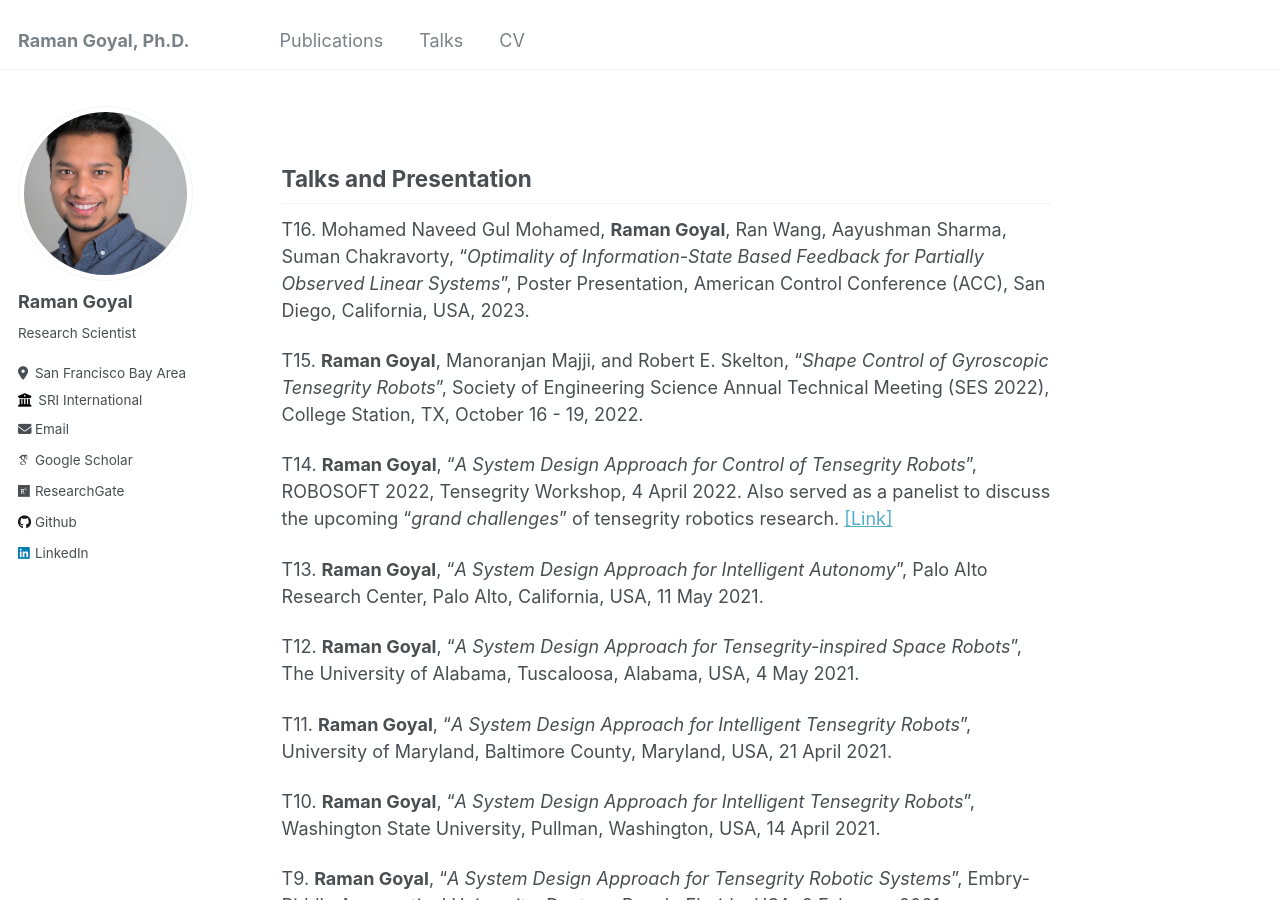
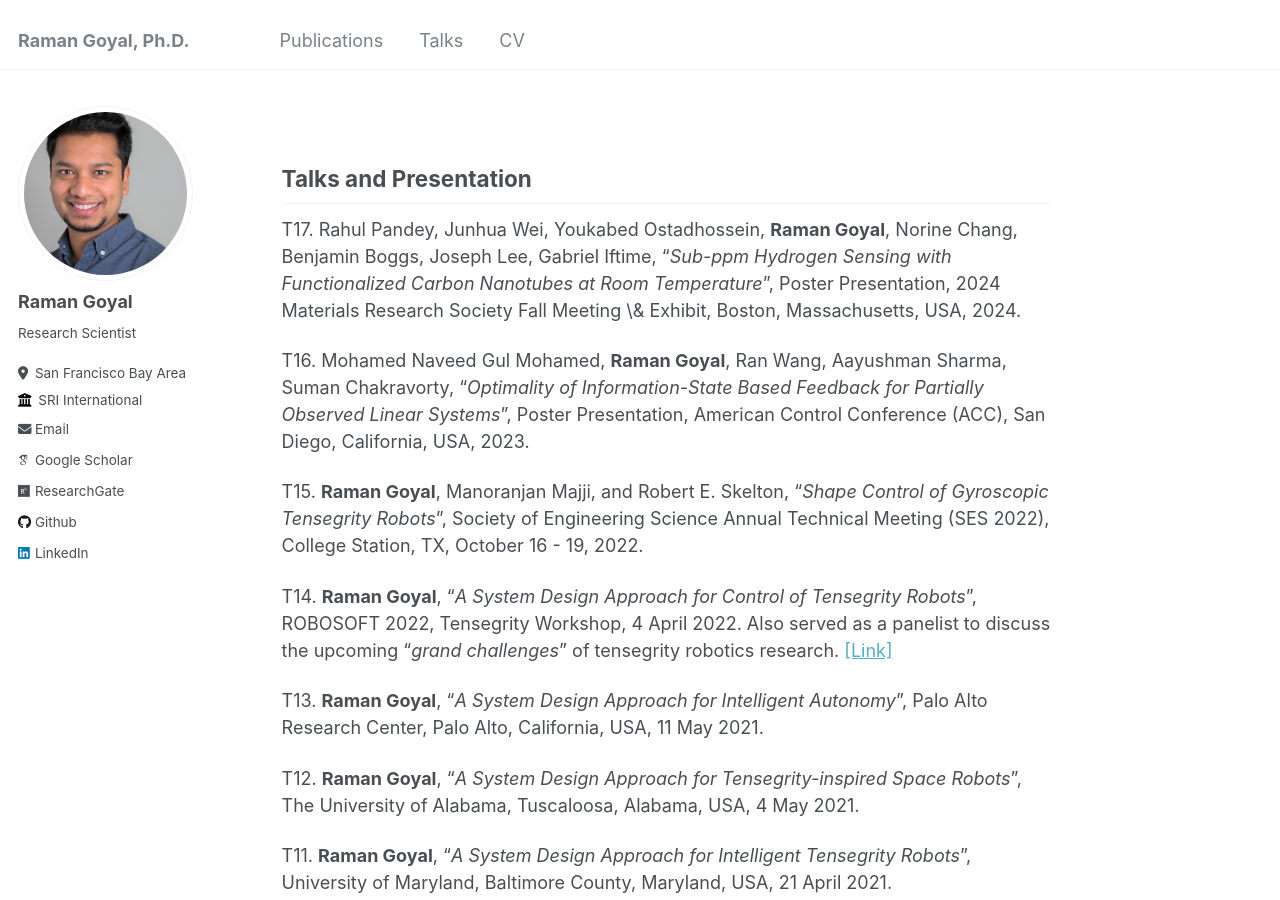
Before and after one commit to ramaniitrgoyal92/ramaniitrgoyal92.github.io, a Jekyll site: the page built from _pages/talks.md, in a window 1280 px wide and 900 px high. Built offline with Jekyll 4.4.1, drawn with Linux system fonts in a browser that asks for light colours; some web fonts are replaced.

Commit message:
Add files via upload

```diff
--- a/_pages/talks.md
+++ b/_pages/talks.md
@@ -6,31 +6,32 @@ author_profile: true
 Talks and Presentation
 ------
 
+T17. Rahul Pandey, Junhua Wei, Youkabed Ostadhossein, **Raman Goyal**, Norine Chang, Benjamin Boggs, Joseph Lee, Gabriel Iftime, "_Sub-ppm Hydrogen Sensing with Functionalized Carbon Nanotubes at Room Temperature_", Poster Presentation, 2024 Materials Research Society Fall Meeting \& Exhibit, Boston, Massachusetts, USA, 2024.
+
+
 T16. Mohamed Naveed Gul Mohamed, **Raman Goyal**, Ran Wang, Aayushman Sharma, Suman Chakravorty, "_Optimality of Information-State Based Feedback for Partially Observed Linear Systems_", Poster Presentation, American Control Conference (ACC), San Diego, California, USA, 2023.
 
+
 T15. **Raman Goyal**, Manoranjan Majji, and Robert E. Skelton, "_Shape Control of Gyroscopic Tensegrity Robots_", Society of Engineering Science Annual Technical Meeting (SES 2022), College Station, TX, October 16 - 19, 2022.
+
 
 T14. **Raman Goyal**, "_A System Design Approach for Control of Tensegrity Robots_", ROBOSOFT 2022, Tensegrity Workshop, 4 April 2022. Also served as a panelist to discuss the upcoming "_grand challenges_” of tensegrity robotics research.
 [[Link]](https://muse.union.edu/tensegrity/)
 
+
 T13. **Raman Goyal**, "_A System Design Approach for Intelligent Autonomy_",  Palo Alto Research Center, Palo Alto, California, USA, 11 May 2021.
-
 
 
 T12. **Raman Goyal**, "_A System Design Approach for Tensegrity-inspired Space Robots_",  The University of Alabama, Tuscaloosa, Alabama, USA, 4 May 2021.
 
 
-
 T11. **Raman Goyal**, "_A System Design Approach for Intelligent Tensegrity Robots_",  University of Maryland, Baltimore County, Maryland, USA, 21 April 2021.
-
 
 
 T10. **Raman Goyal**, "_A System Design Approach for Intelligent Tensegrity Robots_",  Washington State University, Pullman, Washington, USA, 14 April 2021.
 
 
-
 T9. **Raman Goyal**, "_A System Design Approach for Tensegrity Robotic Systems_", Embry-Riddle Aeronautical University, Daytona Beach, Florida, USA, 8 February 2021.
-
 
 
 T8. **Raman Goyal**, Dipanjan Saha, and Robert E. Skelton, "_Design, Dynamics and Control of a Tensegrity Lunar Lander_", Engineering Mechanics Institute Conference 2019, Pasadena, California, USA, 18 - 21 Jun 2019.
@@ -41,19 +42,17 @@ T7. **Raman Goyal**, Edwin A. Peraza Hernandez, and Robert E. Skelton, "_Tensegr
 
 T6. Robert E. Skelton and **Raman Goyal**, "_Dynamics and Control of Tensegrity Systems with Rigid Bars and Massive Tension Members_”. Conference on Smart Materials, Adaptive Structures and Intelligent Systems - San Antonio, Texas September 10-12, 2018.
 
+
 T5. **Raman Goyal** and Robert E. Skelton, "_Dynamics of Class-K Tensegrity Systems Including Cable Mass_”. Presented in 10th European Solid Mechanics Conference - Bologna, Italy, July 2-6, 2018.
-
 
 
 T4. **Raman Goyal**, "_Tensegrity Structure for Wave Energy Harvesting_", Special Interest Presentation for Professional Development Seminar, Texas A&M University, College Station, TX.
 
 
-
 T3. **Raman Goyal**, "_Dynamics and Control of Tensegrity System_", Aerospace Graduate Forum, Texas A&M University, College Station, TX.
 
 
-
-T2. 	**Raman Goyal**, Manoranjan Majji, Robert E Skelton, "_Gyroscopic Tensegrity System Dynamics_", poster presentation, Texas Systems Day,  Texas A&M University, College Station, TX.
+T2. **Raman Goyal**, Manoranjan Majji, Robert E Skelton, "_Gyroscopic Tensegrity System Dynamics_", poster presentation, Texas Systems Day,  Texas A&M University, College Station, TX.
 
 
 T1. **Raman Goyal**, Manoranjan Majji, Robert E Skelton, "_Growable Tensegrity Artificial Gravity Habitat_", poster presentation, Texas Systems Day, Texas A&M University, College Station, TX.
```
Also changed, not shown: _pages/publications.md (+12 -26 lines).
